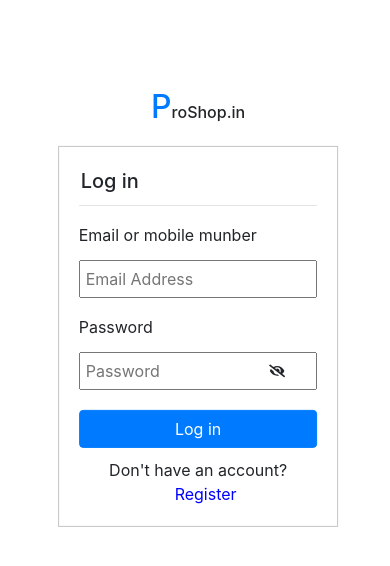
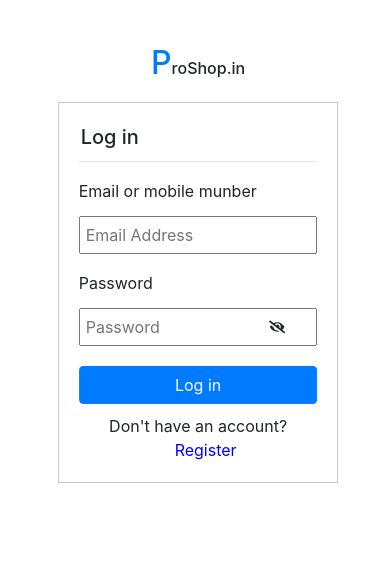
Before and after one commit to simranbhalla297/e-commerce-frontend, a React (Create React App) app: page /login in a window 390 px wide. Shown: the top 566 px of the page. Built offline with nearby package versions, Linux system fonts and the light colour scheme.

Commit message:
changges

```diff
--- a/src/App.css
+++ b/src/App.css
@@ -655,7 +655,7 @@
     width: 80%;
 
     margin: auto;
-    transform: translate(1%, 20%);
+    transform: translate(1%, 10%);
   }
   .card-wrapper {
     margin: 2px;
```
